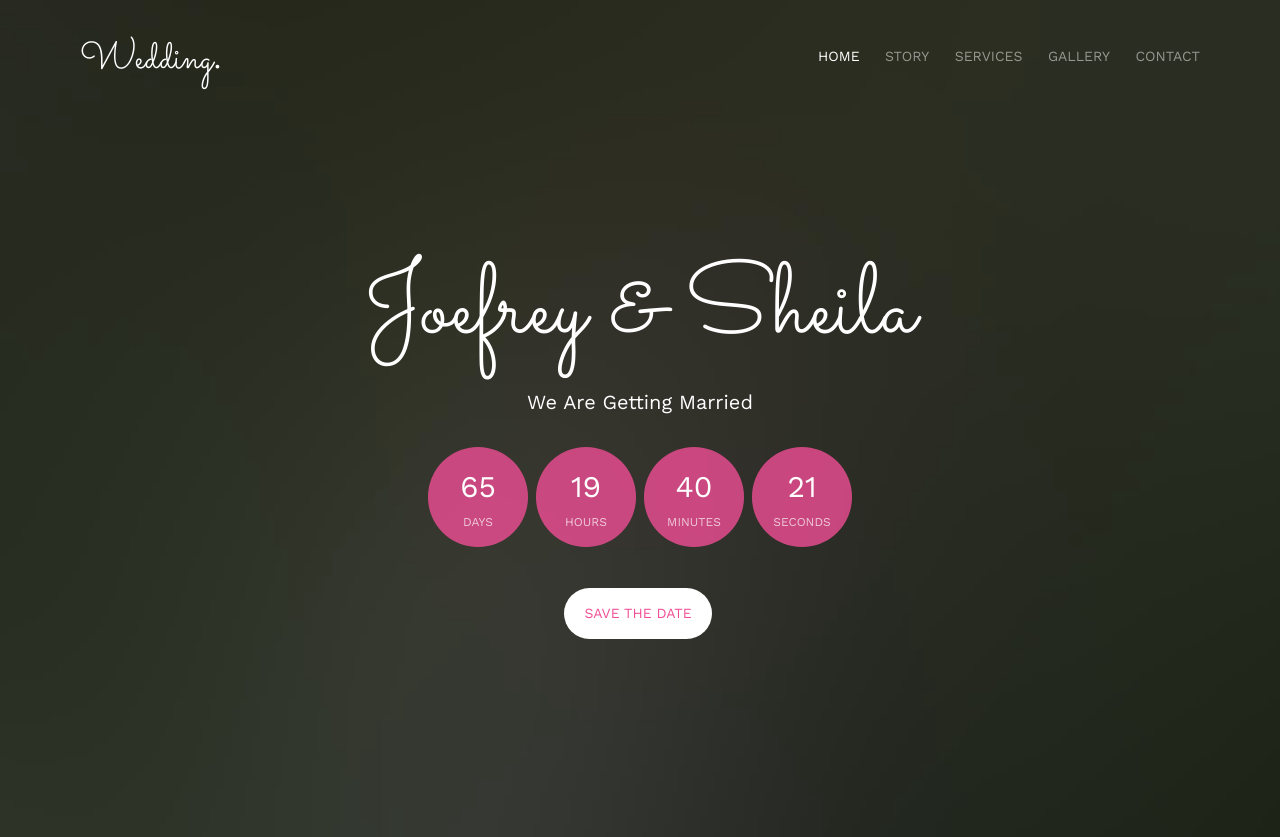
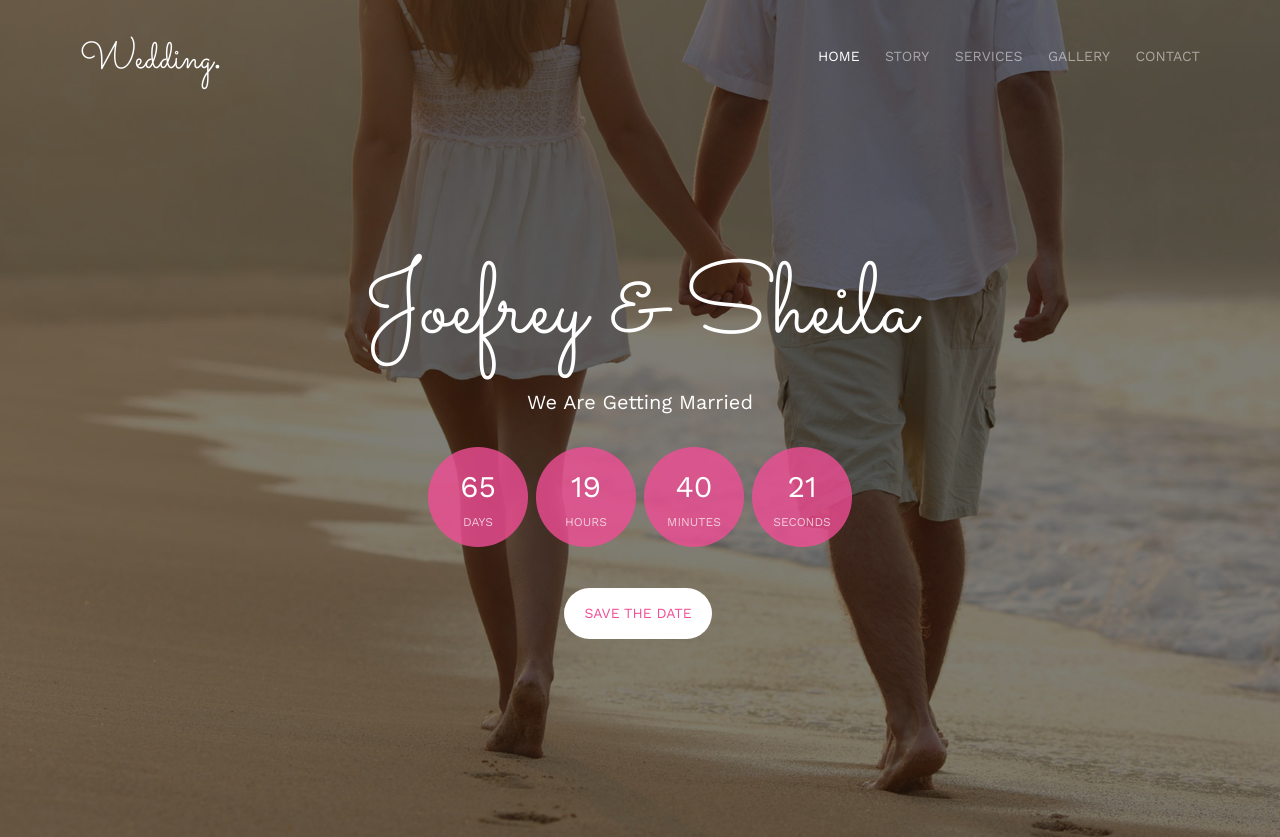
Before and after one commit to mitKrish/wedding, a plain HTML site: page index.html in a window 1280 px wide. Shown: the top 837 px of the page. Drawn offline with nearby package versions, Linux system fonts and the light colour scheme; files whose address does not match are found by name.

Commit message:
update images

```diff
--- a/index.html
+++ b/index.html
@@ -106,7 +106,7 @@
 		</div>
 	</nav>
 
-	<header id="fh5co-header" class="fh5co-cover" role="banner" style="background-image:url(images/img_bg_2.jpg);" data-stellar-background-ratio="0.5">
+	<header id="fh5co-header" class="fh5co-cover" role="banner" style="background-image:url(images/img_bg_2.jpeg);" data-stellar-background-ratio="0.5">
 		<div class="overlay"></div>
 		<div class="container">
 			<div class="row">
```
Also changed, not shown: images/img_bg_2.jpeg (added), images/img_bg_22.jpg (renamed from images/img_bg_2.jpg).
